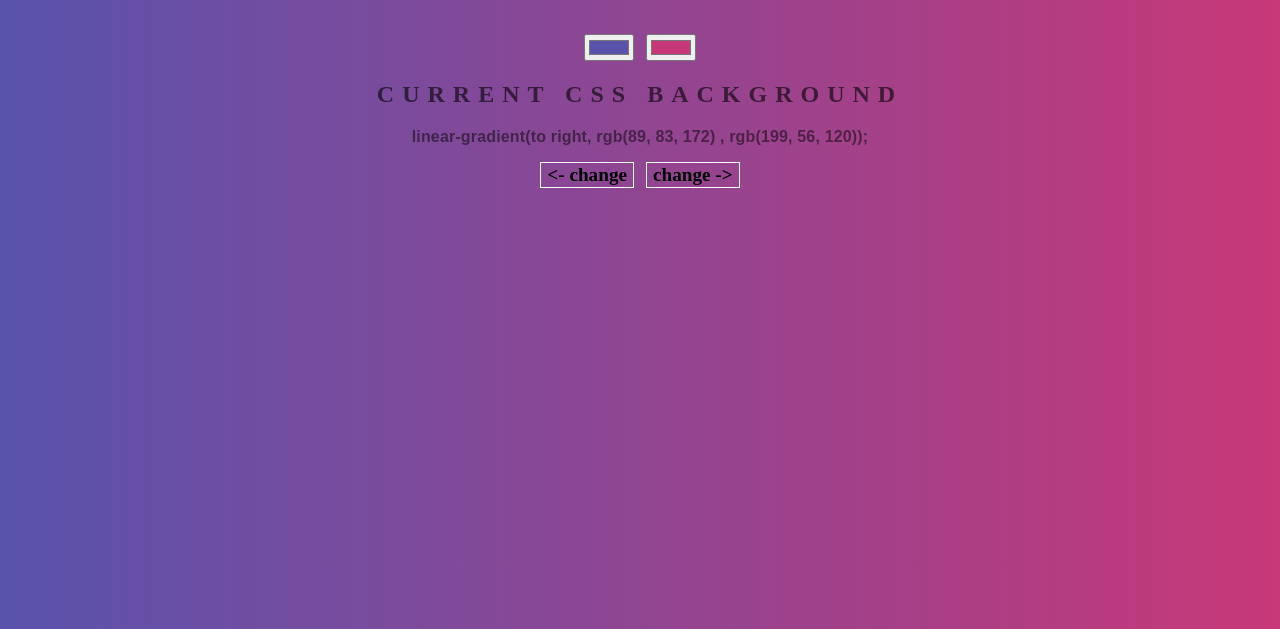
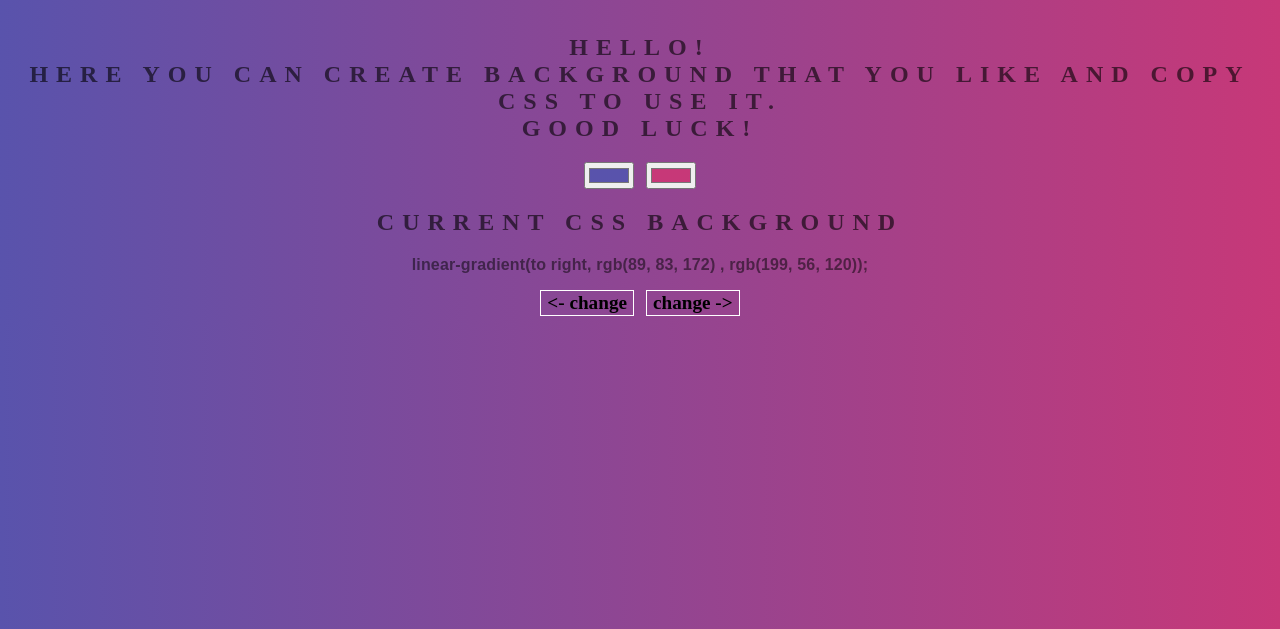
Before and after one commit to Annie-I/background-generator, a plain HTML site: page index.html in a window 1280 px wide. Shown: the part 171-800 px from the top of the page. Drawn offline with Linux system fonts and the light colour scheme.

Commit message:
Add site description

```diff
--- a/index.html
+++ b/index.html
@@ -9,6 +9,7 @@
 </head>
 <body id="gradient">
 	<h1>Background Generator</h1>
+	<h2>Hello! <br> Here you can create background that you like and copy CSS to use it. <br>Good luck!</h2>
 	<input class="color1" type="color" name="color1" value="#5953ac">
 	<input class="color2" type="color" name="color2" value="#c73878">
 	<h2>Current CSS Background</h2>
```
